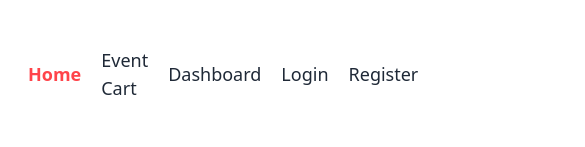
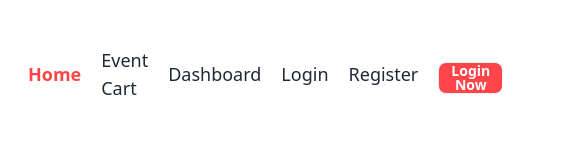
Before and after one commit to MdAshiqurRahman98/educational-and-training-event-management, a React (Vite) app: page / in a window 390 px wide. Shown: the top 147 px of the page, 585 px wide, since content can reach past the window. Built offline with nearby package versions, Linux system fonts and the light colour scheme; no server answers.

Commit message:
Banner and Navbar updated

```diff
--- a/src/pages/Shared/Banner/Banner.jsx
+++ b/src/pages/Shared/Banner/Banner.jsx
@@ -2,7 +2,7 @@
 
 const Banner = () => {
     return (
-        <div className="lg:flex justify-evenly items-center mb-14 lg:mb-1">
+        <div className="lg:flex justify-evenly items-center mb-1">
             <h1 className="flex-1 text-5xl font-bold text-left ml-5">Educational and Training Event Management</h1>
             <figure className="flex-1 -mr-36"><img className="w-[500px]" src="https://i.ibb.co/sqGzrrM/logo.png" alt="" /></figure>
         </div>
--- a/src/pages/Shared/Navbar/Navbar.jsx
+++ b/src/pages/Shared/Navbar/Navbar.jsx
@@ -97,7 +97,7 @@ const Navbar = () => {
                     </li>
                 </ul>
                 <ul>
-                    <li className="text-lg ml-60">
+                    <li className="text-lg ml-5 lg:ml-60">
                         {
                             user ? <div className="flex items-center">
                                 <span className="mr-5">{user.displayName}</span>
```
